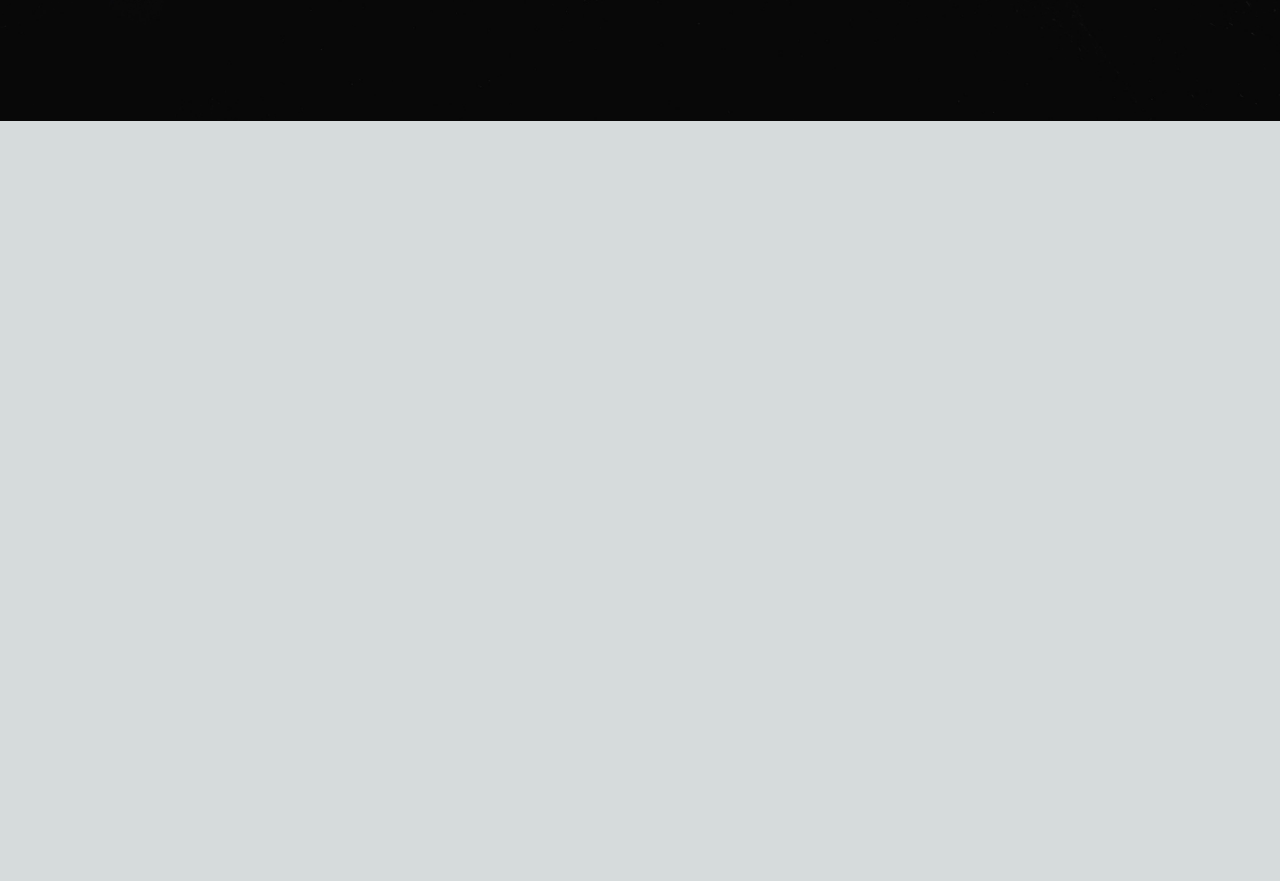
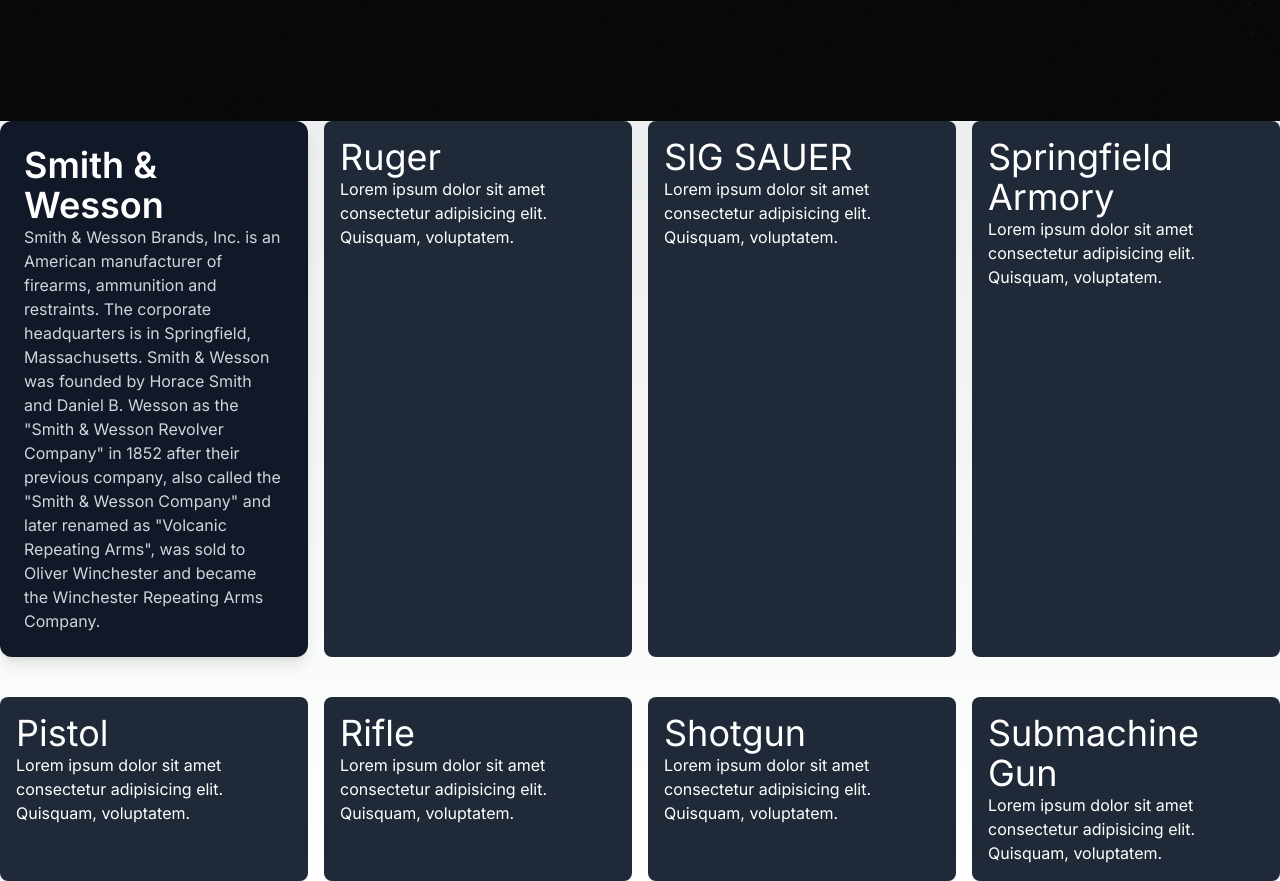
Before and after one commit to tankubopa777/gun-shop, a Next.js app: page / in a window 1280 px wide. Shown: the part 760-1641 px from the top of the page. Before the commit the page ends 881 px from the top, so only its background shows below. Built offline with nearby package versions, Linux system fonts and the light colour scheme.

Commit message:
update homepage

```diff
--- a/src/app/components/Navbar.tsx
+++ b/src/app/components/Navbar.tsx
@@ -23,14 +23,14 @@
     return (
         <div className='bg-black flex justify-between items-center h-24 w-full mx-auto px-4 text-white'>
             {/* Logo */}
-            <h1 className='w-full text-3xl font-bold text-white'>GUN SHOP</h1>
+            <h1 className='w-full text-3xl font-thin text-white '>GUN SHOP</h1>
 
             {/* Desktop Navigation */}
             <ul className='hidden md:flex'>
                 {navItems.map(item => (
                     <li
                         key={item.id}
-                        className='p-4 hover:bg-[#00df9a] rounded-xl m-2 cursor-pointer duration-300 hover:text-black'
+                        className='p-4 hover:bg-[#ff4d4d] rounded-xl m-2 cursor-pointer duration-300 hover:text-white'
                     >
                         {item.text}
                     </li>
--- a/src/app/layout.tsx
+++ b/src/app/layout.tsx
@@ -5,7 +5,7 @@
 const inter = Inter({ subsets: ["latin"] });
 
 export const metadata: Metadata = {
-  title: "Create Next App",
+  title: "Gun Store",
   description: "Generated by create next app",
 };
 
--- a/src/app/page.tsx
+++ b/src/app/page.tsx
@@ -1,9 +1,53 @@
+"use client";
+import React from 'react';
 import Image from "next/image";
 import Navbar from "./components/Navbar";
-import { motion } from 'framer-motion';
+import { motion, useAnimation } from 'framer-motion';
+import { useEffect, useRef } from 'react';
+
+export default function Home() {
+  const control = useAnimation();
+  const ref = useRef(null);
+
+  useEffect(() => {
+    const observer = new IntersectionObserver(
+      (entries, observer) => {
+        entries.forEach(entry => {
+          console.log(entry.isIntersecting);
+          if (entry.isIntersecting) {
+            control.start("show");
+            observer.unobserve(entry.target);
+          }
+        });
+      },
+      {
+        threshold: 0.5 // Adjust threshold to when you want the animation to start
+      }
+    );
+
+    if (ref.current) {
+      observer.observe(ref.current);
+    } else {
+      console.log("ref not attached"); // Debug: Check if the ref is attached
+    }
+
+    return () => {
+      if (ref.current) {
+        observer.unobserve(ref.current);
+      }
+    };
+  }, [control]);
+
+  const fadeInClient = {
+    hidden: { opacity: 0, y: 50 },
+    show: {
+      opacity: 1,
+      y: 0,
+      transition: { duration: 0.5 }
+    }
+  };
 
 
-export default function Home() {
   const fadeIn = (direction: string, delay: number) => {
     return {
       hidden: {
@@ -31,6 +75,8 @@
     };
   };
 
+
+
   return (
     <div>
       <Navbar />
@@ -47,12 +93,97 @@
           height={2000}
           className="z-0"
         />
-        <p className="absolute transform z-10 text-white text-9xl top-10 left-10">
-          Welcome to our Store
-          <span className="text-8xl block">The best gun shop in town</span>
-        </p>
+        <div>
+          <p className="absolute transform z-10 text-white font-thin text-8xl top-10 left-10">
+            Welcome to our Store
+            <span className="text-7xl block">The best gun shop in town</span>
+          </p>
+        </div>
+      </motion.div>
 
-      </motion.div>
+      {/* ours cilent */}
+      <div ref={ref} className='w-full'>
+        <div className='container mx-auto'>
+          <div className='grid grid-cols-1 md:grid-cols-2 lg:grid-cols-4 gap-4'>
+            <motion.div
+              variants={fadeInClient}
+              initial="hidden"
+              animate={control}
+              className='bg-gray-900 rounded-xl shadow-lg p-6 h-full flex flex-col justify-between'>
+              <h1 className='text-white text-4xl font-semibold'>Smith & Wesson</h1>
+              <p className='text-gray-300'>
+                Smith & Wesson Brands, Inc. is an American manufacturer of firearms, ammunition and restraints. The corporate headquarters is in Springfield, Massachusetts. Smith & Wesson was founded by Horace Smith and Daniel B. Wesson as the "Smith & Wesson Revolver Company" in 1852 after their previous company, also called the "Smith & Wesson Company" and later renamed as "Volcanic Repeating Arms", was sold to Oliver Winchester and became the Winchester Repeating Arms Company.
+              </p>
+            </motion.div>
+
+            <motion.div
+              variants={fadeInClient}
+              initial="hidden"
+              animate={control}
+              className='bg-gray-800 rounded-lg p-4'>
+              <h1 className='text-white text-4xl'>Ruger</h1>
+              <p className='text-white'>Lorem ipsum dolor sit amet consectetur adipisicing elit. Quisquam, voluptatem.</p>
+            </motion.div>
+            <motion.div
+              variants={fadeInClient}
+              initial="hidden"
+              animate={control}
+              className='bg-gray-800 rounded-lg p-4'>
+              <h1 className='text-white text-4xl'>SIG SAUER</h1>
+              <p className='text-white'>Lorem ipsum dolor sit amet consectetur adipisicing elit. Quisquam, voluptatem.</p>
+            </motion.div>
+            <motion.div
+              variants={fadeInClient}
+              initial="hidden"
+              animate={control}
+              className='bg-gray-800 rounded-lg p-4'>
+              <h1 className='text-white text-4xl'>Springfield Armory</h1>
+              <p className='text-white'>Lorem ipsum dolor sit amet consectetur adipisicing elit. Quisquam, voluptatem.</p>
+            </motion.div>
+          </div>
+        </div>
+
+        {/* Gun type */}
+        <div className='container mx-auto mt-10'>
+          <div className='grid grid-cols-1 md:grid-cols-2 lg:grid-cols-4 gap-4'>
+            <motion.div
+              variants={fadeInClient}
+              initial="hidden"
+              animate={control}
+              className='bg-gray-800 rounded-lg p-4'>
+              <h1 className='text-white text-4xl'>Pistol</h1>
+              <p className='text-white'>Lorem ipsum dolor sit amet consectetur adipisicing elit. Quisquam, voluptatem.</p>
+            </motion.div>
+            <motion.div
+              variants={fadeInClient}
+              initial="hidden"
+              animate={control}
+              className='bg-gray-800 rounded-lg p-4'>
+              <h1 className='text-white text-4xl'>Rifle</h1>
+              <p className='text-white'>Lorem ipsum dolor sit amet consectetur adipisicing elit. Quisquam, voluptatem.</p>
+            </motion.div>
+            <motion.div
+              variants={fadeInClient}
+              initial="hidden"
+              animate={control}
+              className='bg-gray-800 rounded-lg p-4'>
+              <h1 className='text-white text-4xl'>Shotgun</h1>
+              <p className='text-white'>Lorem ipsum dolor sit amet consectetur adipisicing elit. Quisquam, voluptatem.</p>
+            </motion.div>
+            <motion.div
+              variants={fadeInClient}
+              initial="hidden"
+              animate={control}
+              className='bg-gray-800 rounded-lg p-4'>
+              <h1 className='text-white text-4xl'>Submachine Gun</h1>
+              <p className='text-white'>Lorem ipsum dolor sit amet consectetur adipisicing elit. Quisquam, voluptatem.</p>
+            </motion.div>
+          </div>
+        </div>
+      </div>
     </div>
+
+
+
   );
 }
```
Also changed, not shown: src/app/dashboard/page.tsx (deleted), src/app/home/page.tsx (deleted), src/app/product/page.tsx (deleted), 1 other file (tests, documents, lock files or other folders).
